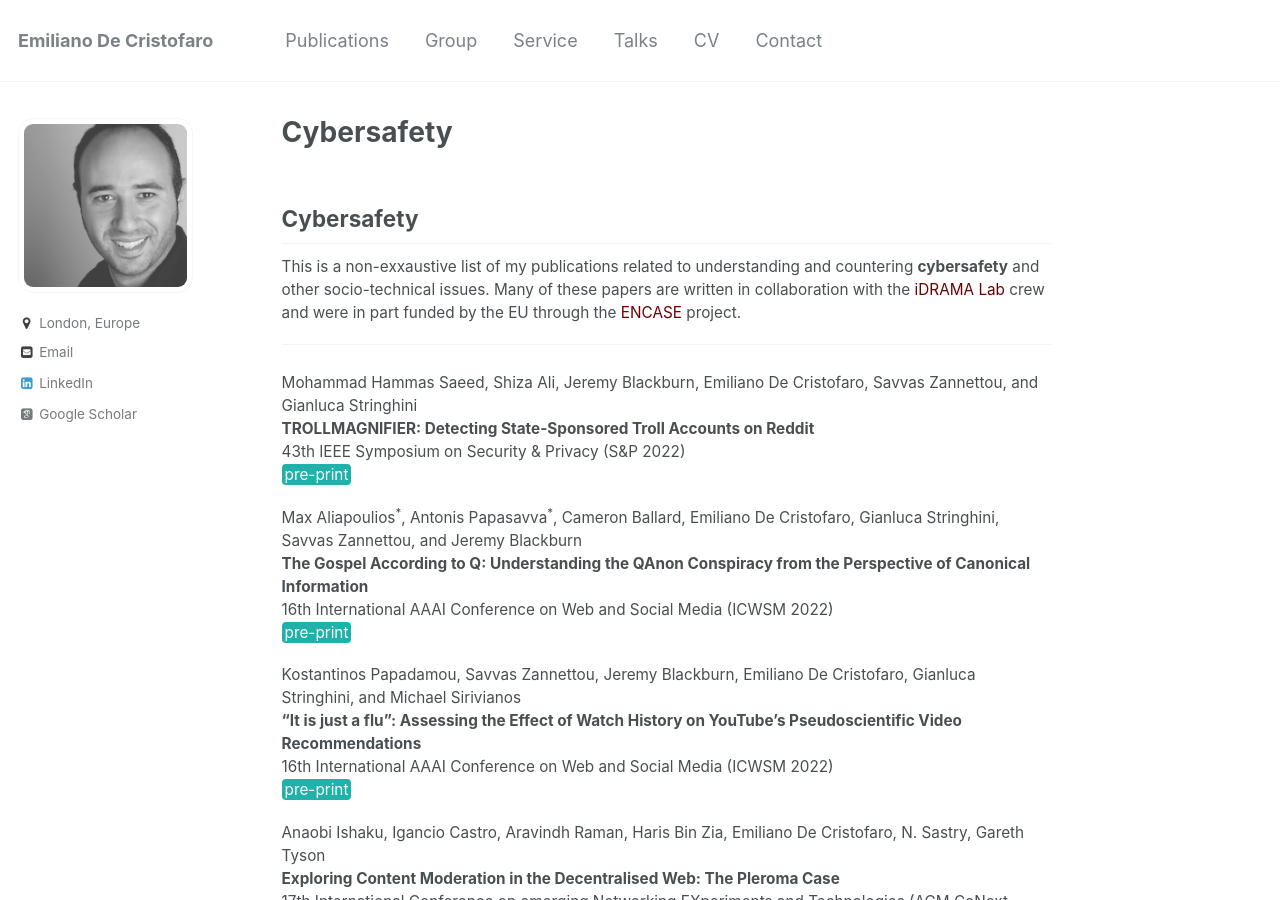
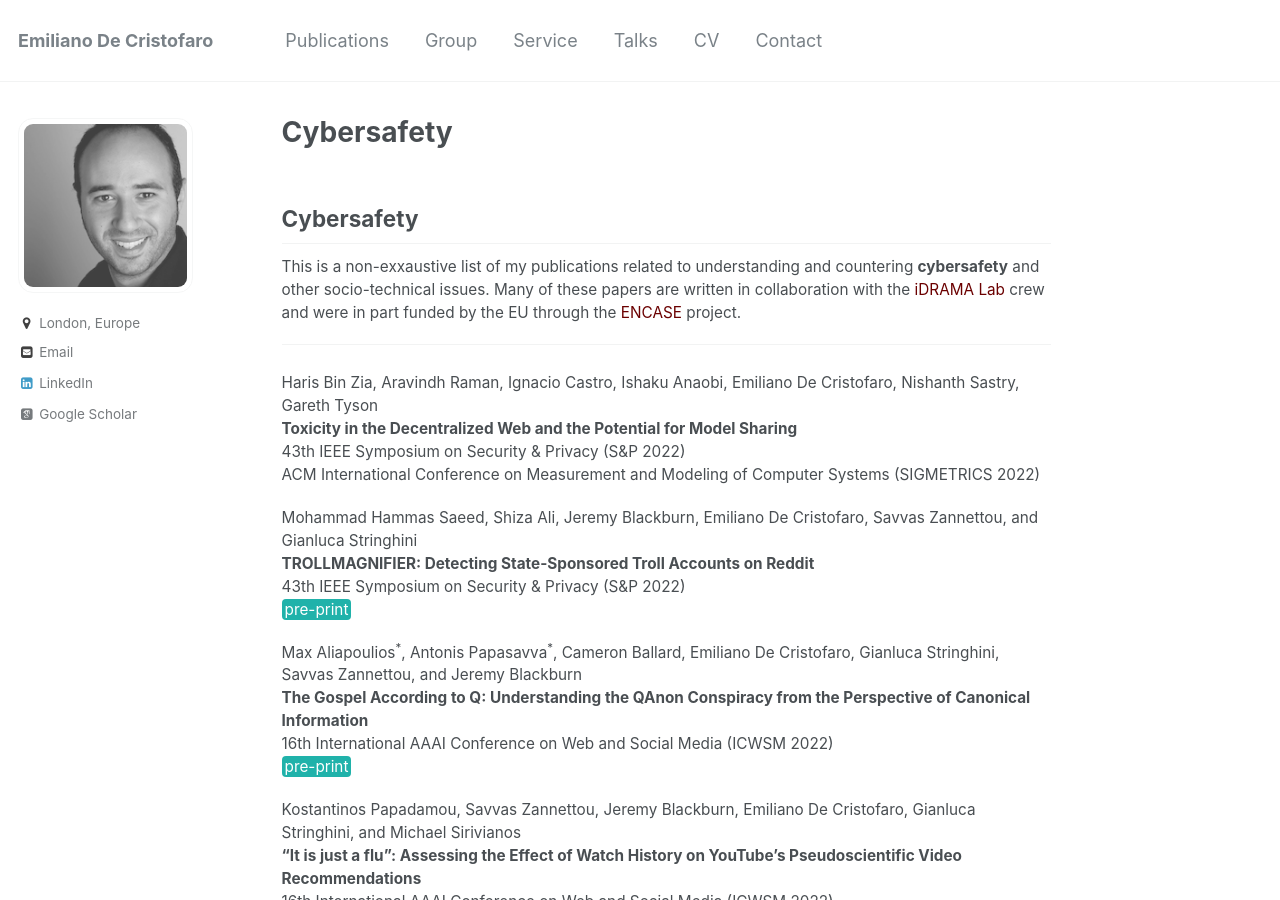
Before and after one commit to emidec/emidec.github.io, a Jekyll site: the page built from _pages/cybersafety.md, in a window 1280 px wide and 900 px high. Built offline with Jekyll 4.4.1, drawn with Linux system fonts in a browser that asks for light colours; some web fonts are replaced.

Commit message:
sigmetrics

```diff
--- a/_pages/cybersafety.md
+++ b/_pages/cybersafety.md
@@ -11,6 +11,11 @@ title: Cybersafety
 This is a non-exxaustive list of my publications related to understanding and countering **cybersafety** and other socio-technical issues. Many of these papers are written in collaboration with the [iDRAMA Lab](https://idrama.science) crew and were in part funded by the EU through the [ENCASE](https://encase.socialcomputing.eu/) project.
 
 ***
+
+Haris Bin Zia, Aravindh Raman, Ignacio Castro, Ishaku Anaobi, Emiliano De Cristofaro, Nishanth Sastry, Gareth Tyson
+**Toxicity in the Decentralized Web and the Potential for Model Sharing**
+43th IEEE Symposium on Security & Privacy (S&P 2022)
+ACM International Conference on Measurement and Modeling of Computer Systems (SIGMETRICS 2022)
 
 Mohammad Hammas Saeed, Shiza Ali, Jeremy Blackburn, Emiliano De Cristofaro, Savvas Zannettou, and Gianluca Stringhini
 **TROLLMAGNIFIER: Detecting State-Sponsored Troll Accounts on Reddit**
```
Also changed, not shown: _pages/publications.md (+5 -0 lines).
